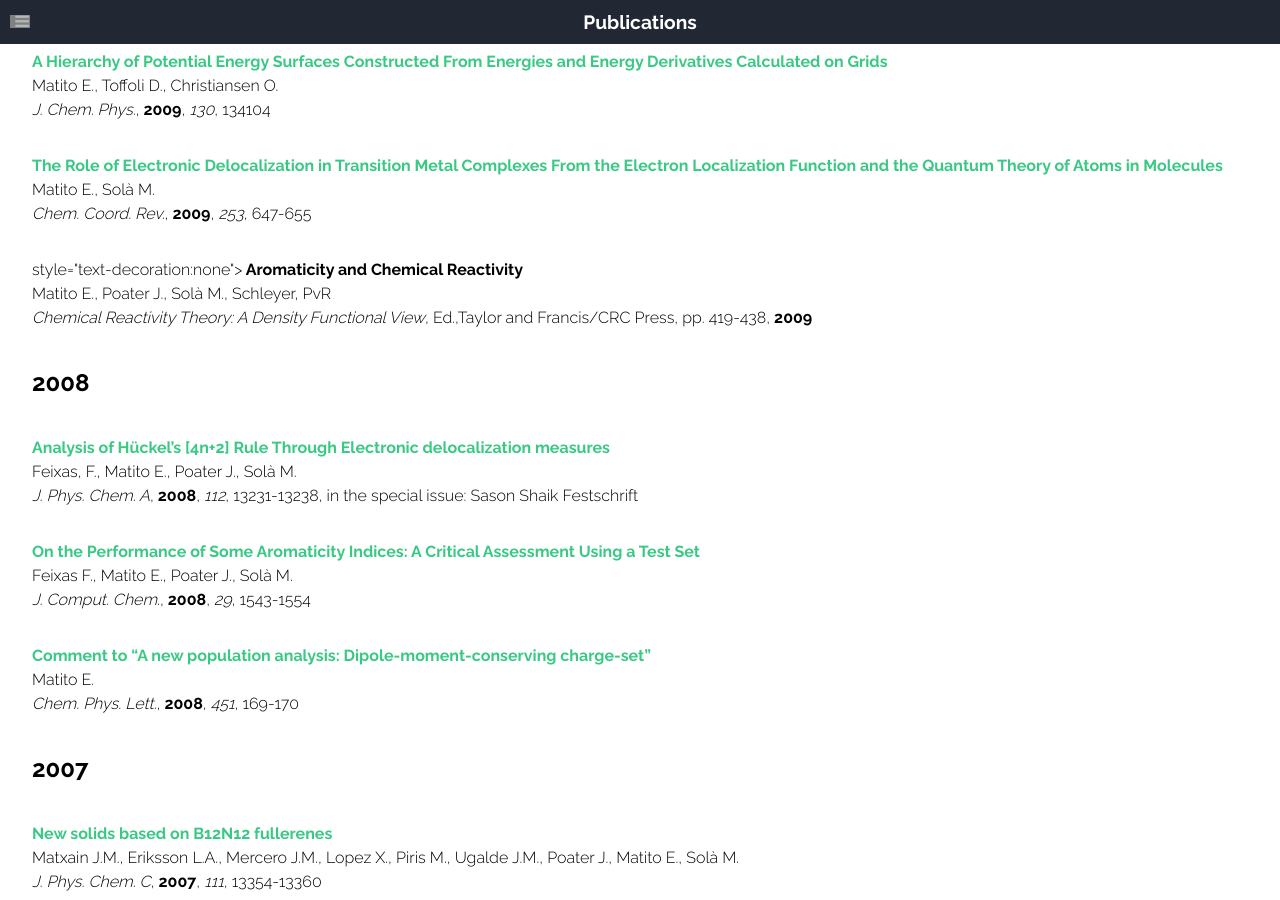
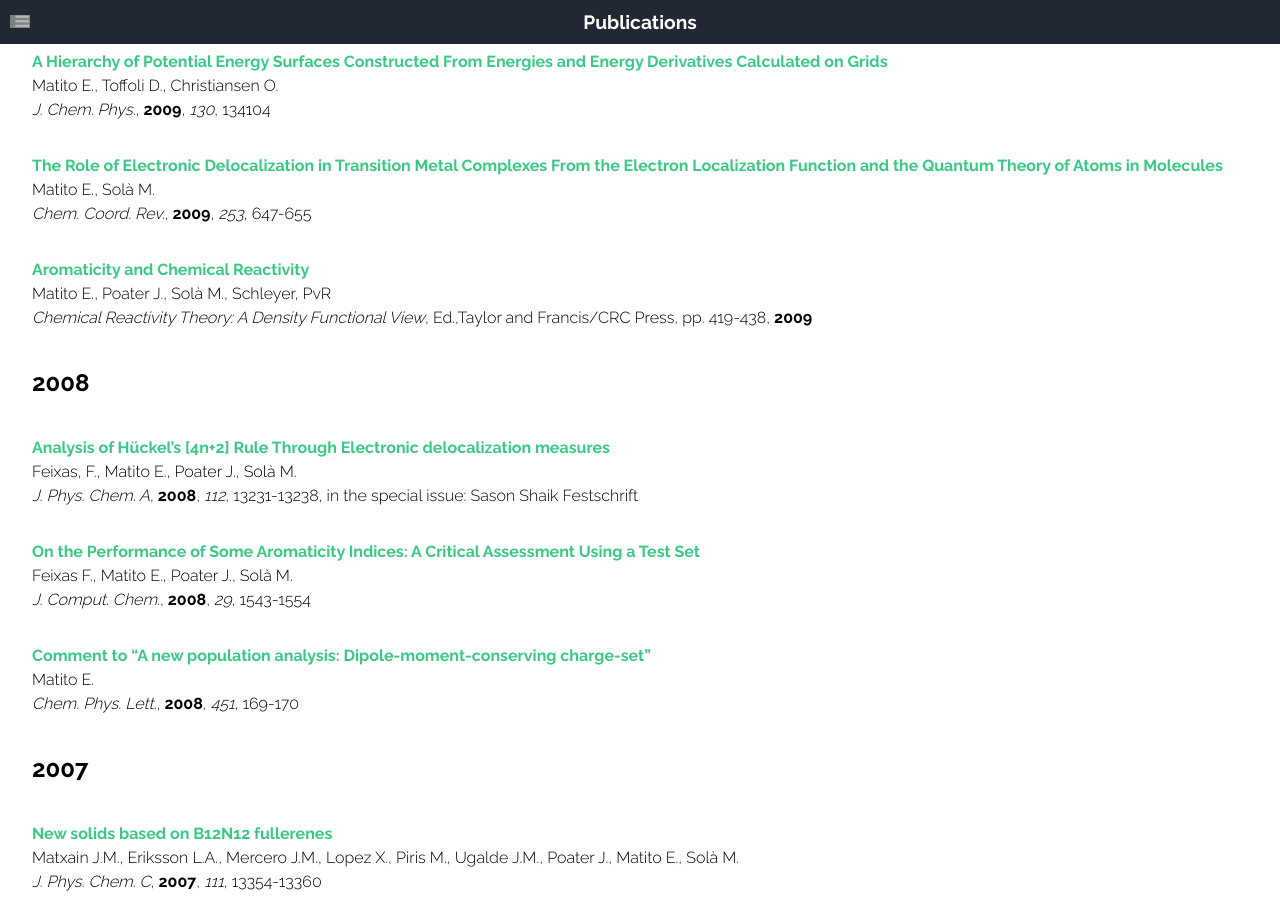
Before and after one commit to old-jekyll-templates/Horizons-Jekyll-Theme, a Jekyll site: the page built from publications.html, in a window 1280 px wide and 900 px high, scrolled down 10783 px. Built offline with Jekyll 4.4.1, drawn with Linux system fonts in a browser that asks for light colours; grey boxes are pictures that could not be loaded.

Commit message:
Update publications.html

```diff
--- a/publications.html
+++ b/publications.html
@@ -623,7 +623,8 @@ Besalú-Sala P., Salvador P., Matito E., Luis J.M. </font><br>
             <font color="#000000"> <i> Chem. Coord. Rev.</i>, <b> 2009</b>, <i> 253</i>,  647-655 </font> </p>
 
 	<p style="text-align:justify; text-justify:inter-ideograph;"> <font color="#000000">
-   style="text-decoration:none"><b> Aromaticity and Chemical Reactivity</b></font><br>
+      <a
+   target="_blank" style="text-decoration:none"><b> Aromaticity and Chemical Reactivity</b></font><br>
             <font color="#000000">  Matito E., Poater J., Solà M., Schleyer, PvR </font><br>
             <font color="#000000"> <i>Chemical Reactivity Theory: A Density Functional View</i>, Ed.,Taylor and Francis/CRC Press, pp. 419-438, <b> 2009</b></font> </p>
 
```
